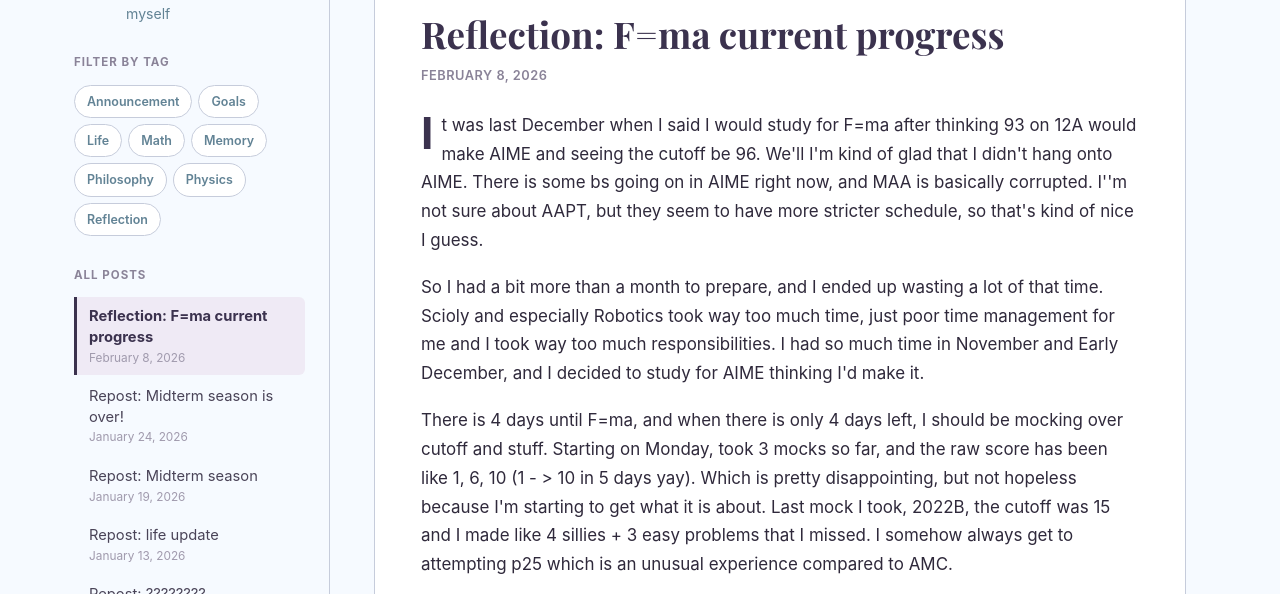
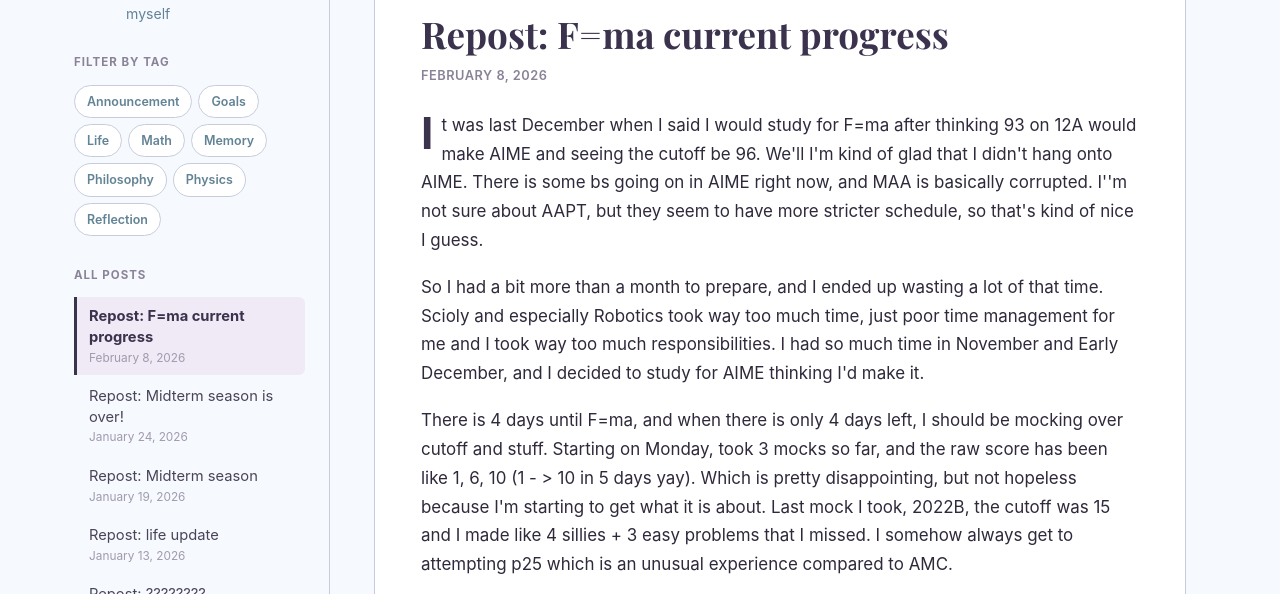
Before and after one commit to Hu1l/hull-hall14, an Eleventy site: page src/posts/2026-02-08-reflection-f-ma-current-progress.md in a window 1280 px wide. Shown: the part 149-743 px from the top of the page. Built offline with nearby package versions, Linux system fonts and the light colour scheme; Eleventy itself is replaced by a stand-in of ours; files that its build step writes are made by us from their sources; a web font is replaced by a local one.

Commit message:
Update Post “2026-02-08-reflection-f-ma-current-progress”

```diff
--- a/src/posts/2026-02-08-reflection-f-ma-current-progress.md
+++ b/src/posts/2026-02-08-reflection-f-ma-current-progress.md
@@ -1,6 +1,6 @@
 ---
 layout: post.njk
-title: "Reflection: F=ma current progress"
+title: "Repost: F=ma current progress"
 date: 2026-02-08
 tags:
   - Life
```
